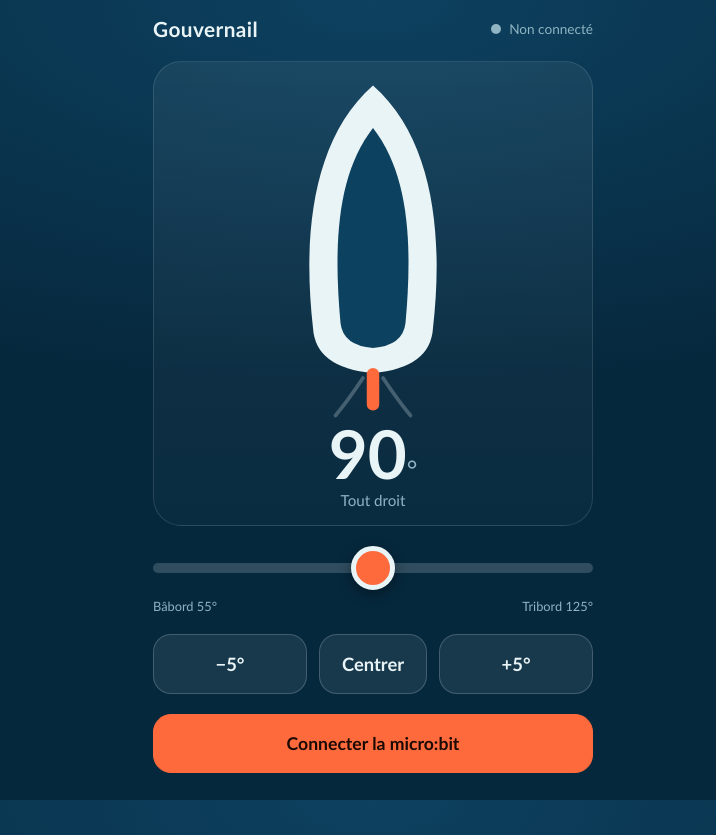
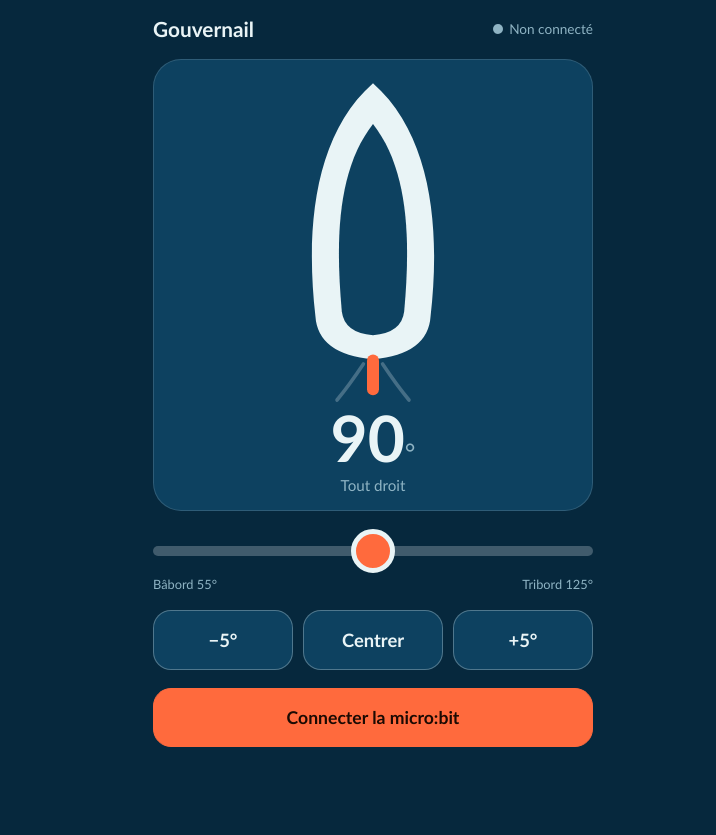
Before and after one commit to Tombordet/Projet-bateau, a plain HTML site: page index.html in a window 1280 px wide. Shown: the whole page, without its empty margins (267-983 px from the left). After the commit the page ends 811 px from the top, so only its background shows below. Drawn offline with Linux system fonts and the light colour scheme.

Commit message:
Update index.html

```diff
--- a/index.html
+++ b/index.html
@@ -6,82 +6,66 @@
 <meta name="theme-color" content="#06283d">
 <title>Gouvernail du bateau</title>
 <style>
-  :root {
-    --mer: #06283d;
-    --mer-claire: #0d4160;
-    --ecume: #e9f4f6;
-    --bouee: #ff6a3d;
-    --ok: #3ddc97;
-    --erreur: #ff5d5d;
-    --texte: #e9f4f6;
-    --texte-doux: #8fb4c4;
+  * { box-sizing: border-box; -webkit-tap-highlight-color: transparent; }
+  html { background-color: #06283d; }
+  body {
+    margin: 0; padding: 16px 16px 32px;
+    font-family: "Avenir Next", "Trebuchet MS", "Segoe UI", sans-serif;
+    background-color: #06283d; color: #e9f4f6;
+    -webkit-user-select: none; user-select: none; touch-action: manipulation;
   }
-  * { box-sizing: border-box; -webkit-tap-highlight-color: transparent; }
-  html, body { margin: 0; min-height: 100%; }
-  body {
-    font-family: "Avenir Next", "Trebuchet MS", "Segoe UI", sans-serif;
-    background: radial-gradient(120% 80% at 50% 0%, var(--mer-claire) 0%, var(--mer) 60%) fixed;
-    color: var(--texte);
-    padding: max(16px, env(safe-area-inset-top)) 16px max(24px, env(safe-area-inset-bottom));
-    display: flex; flex-direction: column; align-items: center;
-    user-select: none; -webkit-user-select: none; touch-action: manipulation;
-  }
-  main { width: 100%; max-width: 440px; display: flex; flex-direction: column; gap: 20px; }
-
-  header { display: flex; justify-content: space-between; align-items: center; gap: 12px; }
-  h1 { font-size: 1.3rem; margin: 0; letter-spacing: .02em; font-weight: 700; }
-  #etat { display: flex; align-items: center; gap: 8px; font-size: .85rem; color: var(--texte-doux); }
-  #etat i { width: 10px; height: 10px; border-radius: 50%; background: var(--texte-doux); display: inline-block; }
-  #etat.ok i { background: var(--ok); box-shadow: 0 0 10px var(--ok); }
-  #etat.ko i { background: var(--erreur); }
+  main { width: 100%; max-width: 440px; margin: 0 auto; }
+  header { display: flex; justify-content: space-between; align-items: center; margin-bottom: 18px; }
+  h1 { font-size: 1.3rem; margin: 0; font-weight: 700; color: #e9f4f6; }
+  #etat { font-size: .85rem; color: #8fb4c4; }
+  #etat i { width: 10px; height: 10px; border-radius: 50%; background: #8fb4c4; display: inline-block; margin-right: 6px; }
+  #etat.ok i { background: #3ddc97; }
+  #etat.ko i { background: #ff5d5d; }
 
   .scene {
-    border-radius: 28px; padding: 16px 0 8px;
-    background: linear-gradient(180deg, rgba(255,255,255,.06), rgba(255,255,255,.02));
-    border: 1px solid rgba(233,244,246,.12);
-    display: flex; flex-direction: column; align-items: center;
+    border-radius: 28px; padding: 16px 0 8px; margin-bottom: 18px; text-align: center;
+    background-color: #0d4160; border: 1px solid rgba(233,244,246,.15);
   }
-  .scene svg { width: 62%; max-width: 250px; height: auto; display: block; overflow: visible; }
+  .scene svg { width: 60%; max-width: 240px; height: auto; display: block; margin: 0 auto; overflow: visible; }
   #gouvernail { transition: transform .12s ease-out; }
-  .valeur { font-size: 4.2rem; font-weight: 700; line-height: 1; font-variant-numeric: tabular-nums; margin-top: 4px; }
-  .valeur small { font-size: 1.6rem; color: var(--texte-doux); font-weight: 400; }
-  #sens { color: var(--texte-doux); font-size: .95rem; margin: 4px 0 8px; min-height: 1.2em; }
+  .valeur { font-size: 4rem; font-weight: 700; line-height: 1; margin-top: 6px; color: #e9f4f6; }
+  .valeur small { font-size: 1.6rem; color: #8fb4c4; font-weight: 400; }
+  #sens { color: #8fb4c4; font-size: .95rem; margin: 6px 0 8px; min-height: 1.2em; }
 
-  .reglage { display: flex; flex-direction: column; gap: 8px; }
-  .bornes { display: flex; justify-content: space-between; font-size: .8rem; color: var(--texte-doux); }
+  .reglage { margin-bottom: 18px; }
+  .bornes { display: flex; justify-content: space-between; font-size: .8rem; color: #8fb4c4; }
   input[type=range] { -webkit-appearance: none; appearance: none; width: 100%; height: 44px; background: transparent; margin: 0; }
-  input[type=range]::-webkit-slider-runnable-track { height: 10px; border-radius: 5px; background: rgba(233,244,246,.18); }
-  input[type=range]::-moz-range-track { height: 10px; border-radius: 5px; background: rgba(233,244,246,.18); }
+  input[type=range]::-webkit-slider-runnable-track { height: 10px; border-radius: 5px; background: rgba(233,244,246,.25); }
   input[type=range]::-webkit-slider-thumb {
     -webkit-appearance: none; width: 44px; height: 44px; margin-top: -17px; border-radius: 50%;
-    background: var(--bouee); border: 5px solid var(--ecume); box-shadow: 0 4px 14px rgba(0,0,0,.4);
+    background: #ff6a3d; border: 5px solid #e9f4f6;
   }
-  input[type=range]::-moz-range-thumb { width: 34px; height: 34px; border-radius: 50%; background: var(--bouee); border: 5px solid var(--ecume); }
+  input[type=range]::-moz-range-track { height: 10px; border-radius: 5px; background: rgba(233,244,246,.25); }
+  input[type=range]::-moz-range-thumb { width: 34px; height: 34px; border-radius: 50%; background: #ff6a3d; border: 5px solid #e9f4f6; }
 
-  .boutons { display: grid; grid-template-columns: 1fr auto 1fr; gap: 12px; }
+  .boutons { display: flex; margin-bottom: 18px; }
+  .boutons button { flex: 1; margin-right: 10px; }
+  .boutons button:last-child { margin-right: 0; }
   button {
-    font: inherit; font-weight: 700; font-size: 1.15rem; color: var(--texte);
-    border: 1px solid rgba(233,244,246,.2); background: rgba(233,244,246,.08);
+    font-family: inherit; font-weight: 700; font-size: 1.15rem; color: #e9f4f6;
+    border: 1px solid rgba(233,244,246,.3); background-color: #0d4160;
     border-radius: 18px; padding: 18px 12px; cursor: pointer;
   }
-  button:active { background: rgba(233,244,246,.2); transform: scale(.97); }
-  button:focus-visible, input:focus-visible { outline: 3px solid var(--ecume); outline-offset: 3px; }
-  #centre { padding-inline: 22px; }
-  #connexion { background: var(--bouee); border-color: var(--bouee); color: #1b0a03; font-size: 1.1rem; padding: 18px; }
-  #connexion.connecte { background: transparent; color: var(--texte); border-color: rgba(233,244,246,.3); }
-  #message { min-height: 1.3em; text-align: center; font-size: .85rem; color: var(--texte-doux); margin: 0; }
-  @media (prefers-reduced-motion: reduce) { #gouvernail { transition: none; } }
+  button:active { background-color: #1a5d85; }
+  #connexion { width: 100%; background-color: #ff6a3d; border-color: #ff6a3d; color: #1b0a03; font-size: 1.1rem; }
+  #connexion.connecte { background-color: transparent; color: #e9f4f6; border-color: rgba(233,244,246,.4); }
+  #message { min-height: 1.3em; text-align: center; font-size: .85rem; color: #8fb4c4; margin: 14px 0 0; }
 </style>
 </head>
 <body>
 <main>
   <header>
     <h1>Gouvernail</h1>
-    <div id="etat" role="status"><i></i><span>Non connecté</span></div>
+    <div id="etat"><i></i><span>Non connecté</span></div>
   </header>
 
-  <section class="scene" aria-label="Position du gouvernail">
-    <svg viewBox="0 0 200 270" aria-hidden="true">
+  <section class="scene">
+    <svg viewBox="0 0 200 270">
       <path d="M92 240 Q80 258 70 270 M108 240 Q120 258 130 270" stroke="rgba(233,244,246,.25)" stroke-width="3" fill="none" stroke-linecap="round"/>
       <path d="M100 6 C150 50 156 130 148 200 Q146 232 100 236 Q54 232 52 200 C44 130 50 50 100 6 Z" fill="#e9f4f6"/>
       <path d="M100 40 C128 76 132 130 126 196 Q124 214 100 216 Q76 214 74 196 C68 130 72 76 100 40 Z" fill="#0d4160"/>
@@ -94,14 +78,14 @@
   </section>
 
   <section class="reglage">
-    <input type="range" id="curseur" min="55" max="125" value="90" aria-label="Angle du gouvernail">
+    <input type="range" id="curseur" min="55" max="125" value="90">
     <div class="bornes"><span>Bâbord 55°</span><span>Tribord 125°</span></div>
   </section>
 
   <section class="boutons">
-    <button id="moins" aria-label="Moins 5 degrés">−5°</button>
+    <button id="moins">−5°</button>
     <button id="centre">Centrer</button>
-    <button id="plus" aria-label="Plus 5 degrés">+5°</button>
+    <button id="plus">+5°</button>
   </section>
 
   <button id="connexion">Connecter la micro:bit</button>
@@ -109,46 +93,45 @@
 </main>
 
 <script>
-/* ---------- Réglages ---------- */
-const ANGLE_MIN = 55, ANGLE_MAX = 125, ANGLE_CENTRE = 90, PAS = 5;
-const INVERSER_VISUEL = false; // mets true si le gouvernail dessiné tourne à l'envers
+var ANGLE_MIN = 55, ANGLE_MAX = 125, ANGLE_CENTRE = 90, PAS = 5;
+var INVERSER_VISUEL = false; // mets true si le gouvernail dessiné tourne à l'envers
 
-const UART_SERVICE = "6e400001-b5a0-f393-e0a9-e50e24dcca9e";
-const UART_RX      = "6e400002-b5a0-f393-e0a9-e50e24dcca9e"; // téléphone -> micro:bit
+var UART_SERVICE = "6e400001-b5a0-f393-e0a9-e50e24dcca9e";
+var UART_RX      = "6e400002-b5a0-f393-e0a9-e50e24dcca9e"; // téléphone -> micro:bit
 
-const $ = (id) => document.getElementById(id);
-const curseur = $("curseur"), affAngle = $("angle"), sens = $("sens");
-const gouvernail = $("gouvernail"), etat = $("etat"), message = $("message"), btnConnexion = $("connexion");
+function $(id) { return document.getElementById(id); }
+var curseur = $("curseur"), affAngle = $("angle"), sens = $("sens");
+var gouvernail = $("gouvernail"), etat = $("etat"), message = $("message"), btnConnexion = $("connexion");
 
-let angle = ANGLE_CENTRE;
-let caractRX = null;
-let appareil = null;
-let envoiEnCours = false;
-let dernierEnvoye = null;
+var angle = ANGLE_CENTRE;
+var caractRX = null;
+var appareil = null;
+var envoiEnCours = false;
+var dernierEnvoye = null;
 
 function afficher(a) {
   angle = a;
   affAngle.textContent = a;
   curseur.value = a;
-  const ecart = a - ANGLE_CENTRE;
+  var ecart = a - ANGLE_CENTRE;
   gouvernail.style.transform = "rotate(" + (INVERSER_VISUEL ? ecart : -ecart) + "deg)";
-  sens.textContent = ecart === 0 ? "Tout droit"
-    : ecart > 0 ? "Tribord (droite) +" + ecart + "°" : "Bâbord (gauche) " + ecart + "°";
+  if (ecart === 0) sens.textContent = "Tout droit";
+  else if (ecart > 0) sens.textContent = "Tribord (droite) +" + ecart + "°";
+  else sens.textContent = "Bâbord (gauche) " + ecart + "°";
 }
 
 function statut(texte, classe) {
   etat.className = classe || "";
-  etat.querySelector("span").textContent = texte;
+  etat.getElementsByTagName("span")[0].textContent = texte;
 }
 
-/* Envoi Bluetooth : un message à la fois, toujours le dernier angle demandé */
 async function envoyerDernier() {
   if (envoiEnCours || !caractRX) return;
   envoiEnCours = true;
   try {
     while (caractRX && dernierEnvoye !== angle) {
-      const aEnvoyer = angle;
-      const donnees = new TextEncoder().encode(aEnvoyer + "\n");
+      var aEnvoyer = angle;
+      var donnees = new TextEncoder().encode(aEnvoyer + "\n");
       try { await caractRX.writeValueWithoutResponse(donnees); }
       catch (e) { await caractRX.writeValue(donnees); }
       dernierEnvoye = aEnvoyer;
@@ -180,19 +163,19 @@ async function connecter() {
     });
     appareil.addEventListener("gattserverdisconnected", deconnecte);
     statut("Connexion…");
-    const serveur = await appareil.gatt.connect();
-    const service = await serveur.getPrimaryService(UART_SERVICE);
+    var serveur = await appareil.gatt.connect();
+    var service = await serveur.getPrimaryService(UART_SERVICE);
     caractRX = await service.getCharacteristic(UART_RX);
     dernierEnvoye = null;
     statut("Connecté", "ok");
     btnConnexion.textContent = "Déconnecter";
-    btnConnexion.classList.add("connecte");
+    btnConnexion.className = "connecte";
     message.textContent = "";
     commander(angle);
   } catch (e) {
     caractRX = null;
     statut("Non connecté", "ko");
-    message.textContent = e.name === "NotFoundError" ? "Aucune micro:bit choisie." : "Erreur : " + e.message;
+    message.textContent = (e.name === "NotFoundError") ? "Aucune micro:bit choisie." : "Erreur : " + e.message;
   }
 }
 
@@ -200,30 +183,31 @@ function deconnecte() {
   caractRX = null;
   statut("Déconnecté", "ko");
   btnConnexion.textContent = "Connecter la micro:bit";
-  btnConnexion.classList.remove("connecte");
+  btnConnexion.className = "";
 }
 
-btnConnexion.addEventListener("click", () => {
+btnConnexion.addEventListener("click", function () {
   if (appareil && appareil.gatt.connected) appareil.gatt.disconnect();
   else connecter();
 });
 
-curseur.addEventListener("input", () => commander(parseInt(curseur.value, 10)));
-$("centre").addEventListener("click", () => commander(ANGLE_CENTRE));
+curseur.addEventListener("input", function () { commander(parseInt(curseur.value, 10)); });
+$("centre").addEventListener("click", function () { commander(ANGLE_CENTRE); });
 
-/* Les boutons ±5° se répètent tant qu'on les maintient appuyés */
+// Les boutons ±5° se répètent tant qu'on les maintient appuyés
 function boutonRepete(id, delta) {
-  const b = $(id);
-  let attente = null, boucle = null;
-  const arreter = () => { clearTimeout(attente); clearInterval(boucle); };
-  b.addEventListener("pointerdown", (e) => {
+  var b = $(id), attente = null, boucle = null;
+  function arreter() { clearTimeout(attente); clearInterval(boucle); }
+  b.addEventListener("pointerdown", function (e) {
     e.preventDefault();
     commander(angle + delta);
     arreter();
-    attente = setTimeout(() => { boucle = setInterval(() => commander(angle + delta), 120); }, 350);
+    attente = setTimeout(function () {
+      boucle = setInterval(function () { commander(angle + delta); }, 120);
+    }, 350);
   });
-  ["pointerup", "pointerleave", "pointercancel"].forEach((ev) => b.addEventListener(ev, arreter));
-  b.addEventListener("contextmenu", (e) => e.preventDefault());
+  ["pointerup", "pointerleave", "pointercancel"].forEach(function (ev) { b.addEventListener(ev, arreter); });
+  b.addEventListener("contextmenu", function (e) { e.preventDefault(); });
 }
 boutonRepete("plus", PAS);
 boutonRepete("moins", -PAS);
```
